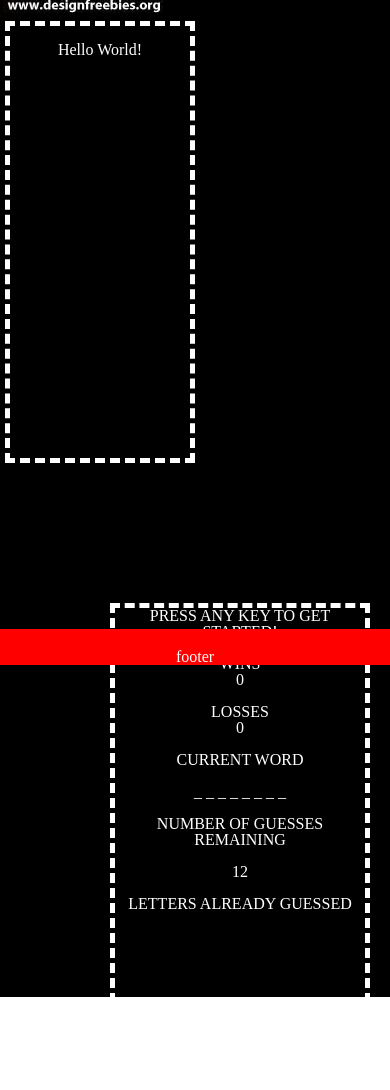
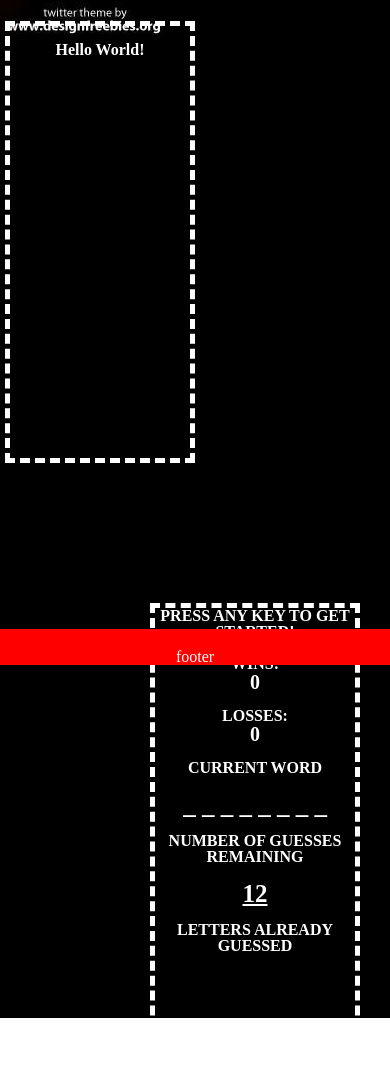
Before and after one commit to dmoralesx24/Word-Guess-Game, a plain HTML site: page index.html in a window 390 px wide. Shown: the part 179-1269 px from the top of the page. Drawn offline with Linux system fonts and the light colour scheme.

Commit message:
had to fix the mobile responsiveness

```diff
--- a/assets/css/style.css
+++ b/assets/css/style.css
@@ -26,6 +26,32 @@ h3 {
     font-size: 50px;
     color: red;
     font-weight: bold;
+}
+
+p {
+    font-weight: bold;
+}
+
+#wins, #losses {
+    font-weight: bold;
+    font-size: 20px;
+}
+
+#underscore {
+    font-weight: bold;
+    font-size: 25px;
+}
+
+#wrongGuess {
+    color: red;
+    font-weight: bold;
+    font-size: 25px;
+}
+
+#attempts{
+    text-decoration: underline;
+    font-weight: bold;
+    font-size: 25px;
 }
 
 .box1 {
@@ -95,6 +121,12 @@ h3 {
  }
 
  @media screen and (max-width: 640px) {
+    body {
+        background-repeat: no-repeat;
+        background-position: center;
+        background-attachment: fixed;
+    }
+
     .box1 {
         margin-bottom: 100px;
         margin-left: 5px;
@@ -104,7 +136,8 @@ h3 {
 
      .box2 {
         margin-bottom: 100px;
-        margin-right: 20px;
+        margin-right: 30px;
+        width: 200px;
      }
 
-  }
+}
--- a/index.html
+++ b/index.html
@@ -22,11 +22,11 @@
       <div class="box2">
         <p>PRESS ANY KEY TO GET STARTED!</p>
         <br />
-        <p>WINS</p>
+        <p>WINS:</p>
        <span id="wins"></span>
         <br>
         <br>
-        <p>LOSSES</p>
+        <p>LOSSES:</p>
         <span id="losses"></span>
         <br/>
         <br/>
```
